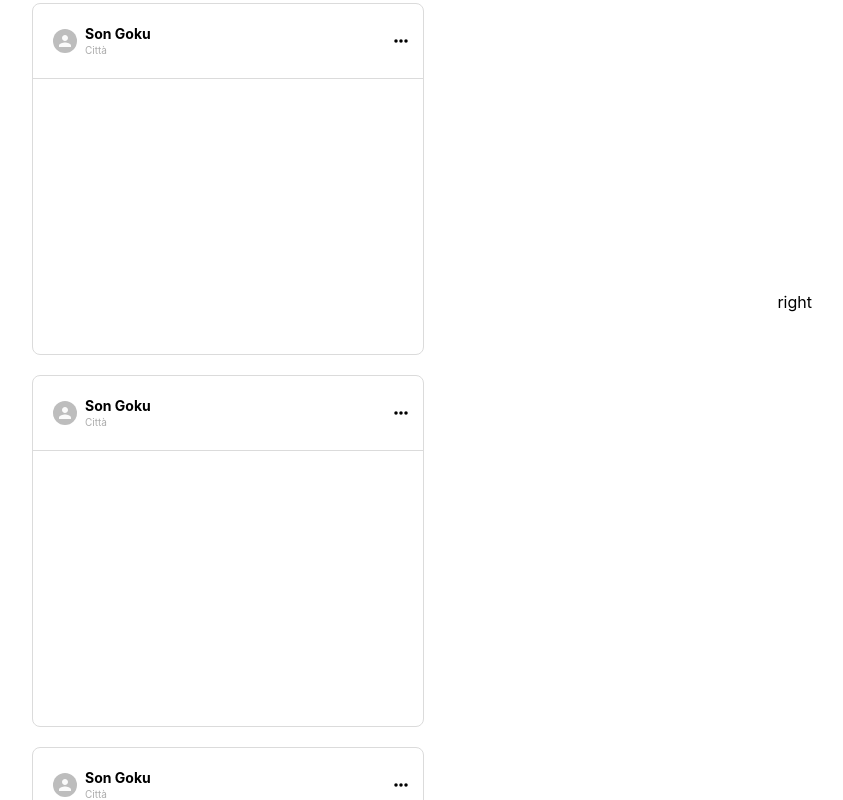
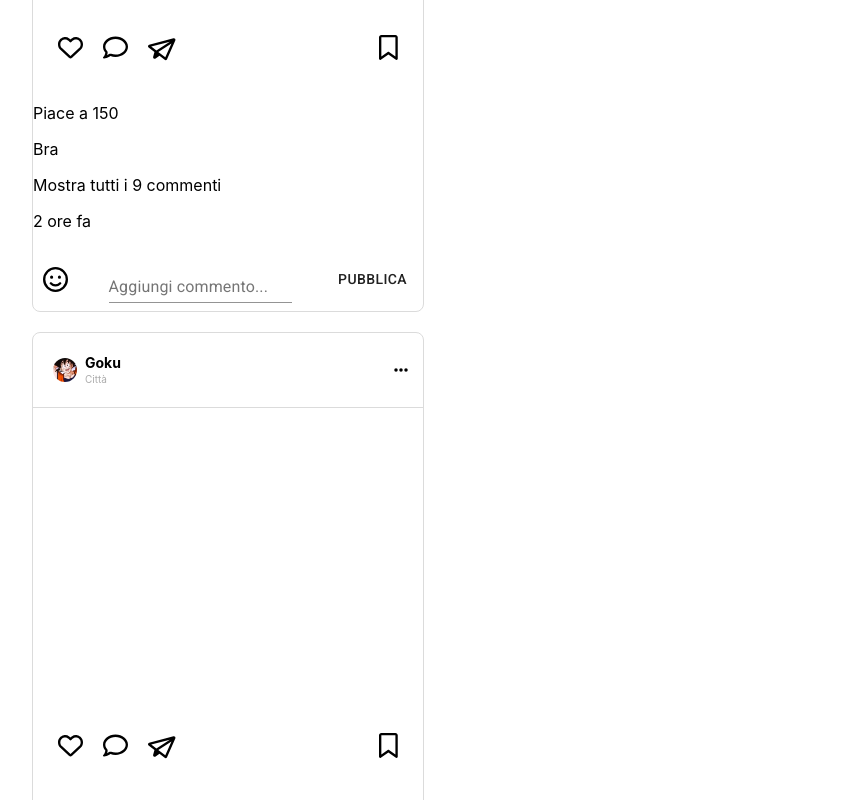
Before and after one commit to Ilaria93/instagram-clone, a React (Create React App) app: page / in a window 1280 px wide. Shown: the part 600-1400 px from the top of the page, without its empty margins (218-1061 px from the left). Built offline with nearby package versions, Linux system fonts and the light colour scheme.

Commit message:
add changes on modal for uplodad picture, and add changes on card

```diff
--- a/src/components/Card.js
+++ b/src/components/Card.js
@@ -1,8 +1,9 @@
 import React from 'react';
 import { makeStyles } from '@material-ui/core/styles';
-import Avatar from '@material-ui/core/Avatar';
+import {Avatar, Button, TextField} from '@material-ui/core';
 import { FontAwesomeIcon } from '@fortawesome/react-fontawesome'
 import { faEllipsis} from '@fortawesome/free-solid-svg-icons';
+import { faHeart, faComment , faPaperPlane, faBookmark , faFaceSmile} from '@fortawesome/free-regular-svg-icons';
 import './styles/card.css'
 
 const useStyles = makeStyles((theme) => ({
@@ -18,22 +19,55 @@ const useStyles = makeStyles((theme) => ({
     },
   }));
 
-export default function Card(){
+export default function Card(props){
     const classes = useStyles();
+    const image = props.image ;
+    const name = props.name ;
+    const number = props.number ;
+    const comment_number = props.comment_number ;
+    const pubblicetion = props.pubblicetion;
+
     return(
         <div className="card">
           <div className="card__header">
             <div className="card__headerLeft">
                 <div className={classes.root}>
-                    <Avatar alt="" src="" className={classes.small}/>
+                    <Avatar alt="" src={image} className={classes.small}/>
                 </div>
                 <div className="card__leftText">
-                    <p>Son Goku</p>
+                    <p>{name}</p>
                     <p> <small> Città </small></p>
                 </div>
             </div>
                 <FontAwesomeIcon className="menu__icon" icon={faEllipsis} />
           </div>
+          <div className= "card__pictures"></div>
+          <div className= "card__icons">
+            <div className= "card__icons-left">
+                <FontAwesomeIcon className="card__icon" icon={faHeart} />
+                <FontAwesomeIcon className="card__icon" icon={faComment} />
+                <FontAwesomeIcon className="card__icon" icon={faPaperPlane} />
+            </div>
+            <div className= "card__icons-right">
+                <FontAwesomeIcon className="card__icon" icon={faBookmark} />
+            </div>
+          </div>
+          <div className= "card__text">
+              <p>Piace a {number}</p>
+              <p> {name}</p>
+              <p>Mostra tutti i { comment_number} commenti</p>
+              <p>{pubblicetion}</p>
+          </div>
+          <div className= "card__comment">
+            <FontAwesomeIcon className="card__icon" icon={faFaceSmile} />
+            <form className={classes.root} noValidate autoComplete="off">
+                <TextField id="standard-basic" label="Aggiungi commento..." variant="standard" />
+            </form>
+            <div className={classes.root}>
+                <Button>Pubblica</Button>
+            </div>
+          </div>
+
         </div>
     )
 }
--- a/src/components/LeftSidebar.js
+++ b/src/components/LeftSidebar.js
@@ -1,15 +1,61 @@
 import React from 'react';
 import Card from './Card';
 import Stories from './Stories';
+
+//images
+import goku from '../assets/Profile/goku.jpeg'
+import trunks from '../assets/Profile/trunks-future.jpeg';
+import Goan from '../assets/Profile/goan.png';
+import bulma from '../assets/Profile/Bulma&V.jpeg';
+import Goten from '../assets/Profile/goten.jpeg';
+import Pan from '../assets/Profile/pan.jpeg';
+import Bra from '../assets/Profile/bra.png';
+import Cyborg from '../assets/Profile/c-18.jpeg';
+
+
+const arrayOfObjects = [
+    {
+        image: Bra,
+        name:'Bra',
+        number: 150,
+        comment_number: 9,
+        pubblicetion: 2  + ' ' + 'ore fa'
+    },
+    {
+        image: goku,
+        name: 'Goku',
+        number: 580,
+        comment_number: 13,
+        pubblicetion: 5 + ' ' +  'ore fa'
+    },
+    {
+        image: bulma,
+        name: 'Bulma',
+        number: 789,
+        comment_number: 65,
+        pubblicetion: 1  + ' ' + 'Giorno fa'
+
+    },
+    {
+        image: trunks,
+        name: 'Trunks',
+        number: 200,
+        comment_number:7,
+        pubblicetion: 3  + ' ' + 'ore fa'
+
+    },
+
+  ];
+
+
 
 export default function LeftSidebar(){
     return(
         <div>
             <Stories></Stories>
-            <Card></Card>
-            <Card></Card>
-            <Card></Card>
-            <Card></Card>
+                {arrayOfObjects.map((element, index) => (
+                    <Card image={element.image} name={element.name} number={element.number} comment_number={element.comment_number} pubblicetion={element.pubblicetion} className="menuItem"></Card>
+                ))}
         </div>
     )
 }
--- /dev/null
+++ b/src/components/Modal.js
@@ -0,0 +1,78 @@
+import React from 'react';
+import { makeStyles } from '@material-ui/core/styles';
+import Modal from '@material-ui/core/Modal';
+import UploadImageButton from './UploadImageButton';
+import images from '../assets/images_upload.png'
+import { FontAwesomeIcon } from '@fortawesome/react-fontawesome'
+import './styles/modal.css'
+
+function rand() {
+  return Math.round(Math.random() * 20) - 10;
+}
+
+function getModalStyle() {
+  const top = 50 + rand();
+  const left = 50 + rand();
+
+  return {
+    top: `${top}%`,
+    left: `${left}%`,
+    transform: `translate(-${top}%, -${left}%)`,
+  };
+}
+
+const useStyles = makeStyles((theme) => ({
+  paper: {
+    position: 'absolute',
+    width: 450,
+    height: 500,
+    backgroundColor: theme.palette.background.paper,
+    'border-radius': '8px',
+    boxShadow: theme.shadows[5],
+    padding: theme.spacing(2, 4, 3),
+  },
+}));
+
+export default function SimpleModal(props) {
+    const icon = props.icon ;
+    const classes = useStyles();
+    // getModalStyle is not a pure function, we roll the style only on the first render
+    const [modalStyle] = React.useState(getModalStyle);
+    const [open, setOpen] = React.useState(false);
+
+    const handleOpen = () => {
+        setOpen(true);
+    };
+
+    const handleClose = () => {
+        setOpen(false);
+    };
+
+    const body = (
+        <div style={modalStyle} className={classes.paper}>
+            <div className="modal__top">
+                <h4 id="simple-modal-title">Crea un nuovo post </h4>
+            </div>
+            <div className="modal__center">
+                <img src={images}/>
+                <p>Trascina le foto e i video qui</p>
+                <UploadImageButton />
+            </div>
+            <SimpleModal />
+        </div>
+    );
+
+    return (
+        <div>
+         <FontAwesomeIcon className="menu__icon" icon={icon} onClick={handleOpen}/>
+            <Modal
+                open={open}
+                onClose={handleClose}
+                aria-labelledby="simple-modal-title"
+                aria-describedby="simple-modal-description"
+                >
+                {body}
+            </Modal>
+        </div>
+    );
+}
--- /dev/null
+++ b/src/components/SelectedMenu.js
@@ -0,0 +1,77 @@
+import React from 'react';
+import {Menu, MenuItem}from '@material-ui/core'
+import { FontAwesomeIcon } from '@fortawesome/react-fontawesome'
+import goku from '../assets/Profile/goku.jpeg';
+import trunks from '../assets/Profile/trunks-future.jpeg';
+import bulma from '../assets/Profile/Bulma&V.jpeg';
+import bra from '../assets/Profile/bra.png';
+import Avatar from '@material-ui/core/Avatar';
+import './styles/selectedMenu.css'
+
+export default function SimpleMenu(props) {
+    const icon = props.icon ;
+    const [anchorEl, setAnchorEl] = React.useState(null);
+
+    const handleClick = (event) => {
+        setAnchorEl(event.currentTarget);
+    };
+
+    const handleClose = () => {
+        setAnchorEl(null);
+    };
+
+    const options = [
+        {
+            image: bra,
+            name:'Bra',
+            text :'Ha iniziato a seguirti.',
+            time: '1g'
+        },
+        {
+            image: goku,
+            name: 'Goku',
+            text :'Ha messo Mi piace al tuo commento: "CACAROOOT!!!"',
+            time: '3g'
+        },
+        {
+            image: bulma,
+            name: 'Bulma',
+            text :'Piace la tua foto.',
+            time: '4g'
+        },
+        {
+            image: trunks,
+            name: 'Trunks',
+            text :'Piace la tua foto.',
+            time: '4g'
+        },
+
+    ];
+
+    return (
+        <div>
+            <FontAwesomeIcon className="menu__icon" icon={icon} onClick={handleClick}/>
+            <Menu
+                id="simple-menu"
+                anchorEl={anchorEl}
+                getContentAnchorEl={null}
+                anchorOrigin={{ vertical: "bottom", horizontal: "center" }}
+                transformOrigin={{ vertical: "top", horizontal: "center" }}
+                keepMounted
+                open={Boolean(anchorEl)}
+                onClose={handleClose}
+
+            >
+                <p className="menu__title">Questa settimana</p>
+                {options.map((option, index) => (
+                    <MenuItem onClick={handleClose } className="menuItem">
+                        <Avatar alt="goku" src={option.image}  className="avatar"></Avatar>
+                        <p className="menuItem__name">{option.name}</p>
+                        <p className="menuItem__text">{option.text}</p>
+                        <p className="menuItem__time">{option.time}</p>
+                    </MenuItem>
+                ))}
+            </Menu>
+        </div>
+    );
+}
--- /dev/null
+++ b/src/components/UploadImageButton.js
@@ -0,0 +1,37 @@
+import React from 'react';
+import { makeStyles } from '@material-ui/core/styles';
+import Button from '@material-ui/core/Button';
+import './styles/uploadFile.css'
+
+const useStyles = makeStyles((theme) => ({
+  root: {
+    '& > *': {
+      margin: theme.spacing(1),
+    },
+  },
+  input: {
+    display: 'none',
+  },
+}));
+
+export default function UploadButtons() {
+  const classes = useStyles();
+
+  return (
+    <div className={classes.root}>
+      <input
+        accept="image/*"
+        className={classes.input}
+        id="contained-button-file"
+        multiple
+        type="file"
+      />
+      <label htmlFor="contained-button-file">
+        <Button variant="contained" color="primary" component="span" className="upload__button">
+          Seleziona dal computer
+        </Button>
+      </label>
+      <input accept="image/*" className={classes.input} id="icon-button-file" type="file" />
+    </div>
+  );
+}
--- a/src/components/styles/card.css
+++ b/src/components/styles/card.css
@@ -1,5 +1,5 @@
 .card{
-    height: 350px;
+    height: fit-content;
     margin-top: 20px;
     width: 100%;
     border:1px solid #dbdbdb;
@@ -33,3 +33,25 @@
     font-size: 12px;
     color:#acacac;
 }
+.card__pictures{
+    height: 300px;
+}
+.card__icons{
+    align-items: center;
+    display: flex;
+    justify-content: space-between;
+    padding: 15px;
+}
+.card__icon{
+    height: 25px;
+    padding: 10px;
+    cursor: pointer;
+}
+.card__icon:nth-of-type(3){
+    transform: rotate(15deg);
+}
+.card__comment{
+    align-items: center;
+    display: flex;
+    justify-content: space-between;
+}
--- /dev/null
+++ b/src/components/styles/modal.css
@@ -0,0 +1,23 @@
+
+.makeStyles-paper-3{
+    left: 50% !important;
+    padding:0 !important;
+    top: 50% !important;
+    transform: translate(-50%, -50%) !important;
+}
+.modal__top{
+    border-bottom: 1px solid #dbdbdb;
+    padding: 16px;
+    text-align: center;
+}
+.modal__top h4{
+    margin:0;
+}
+.modal__center{
+    align-items: center;
+    display: flex;
+    flex-direction: column;
+    height: calc(100% - 51px);
+    justify-content: center;
+    width: 100%;
+}
--- /dev/null
+++ b/src/components/styles/selectedMenu.css
@@ -0,0 +1,23 @@
+.menu__title{
+    font-weight: bold;
+    font-size: 12px;
+    margin: 0;
+    padding: 2px 10px;
+}
+.menuItem{
+    font-size: 14px;
+    overflow: auto;
+    padding: 0;
+    width: 100%;
+}
+.avatar{
+    margin-right: 10px;
+}
+.menuItem__name{
+    font-weight: bold;
+    margin-right: 5px;
+}
+.menuItem__time{
+    color: #8e8e8e;
+    margin-left: 5px;
+}
--- /dev/null
+++ b/src/components/styles/uploadFile.css
@@ -0,0 +1,8 @@
+.upload__button{
+    background-color: #0095f6 !important;
+    box-shadow: unset !important;
+    border-radius: 4px !important;
+    color: #fff !important;
+    padding: 7px !important;
+    text-transform: initial !important;
+}
```
Also changed, not shown: src/components/SideMenu.js (+10 -6 lines), src/assets/images_upload.png (added).
